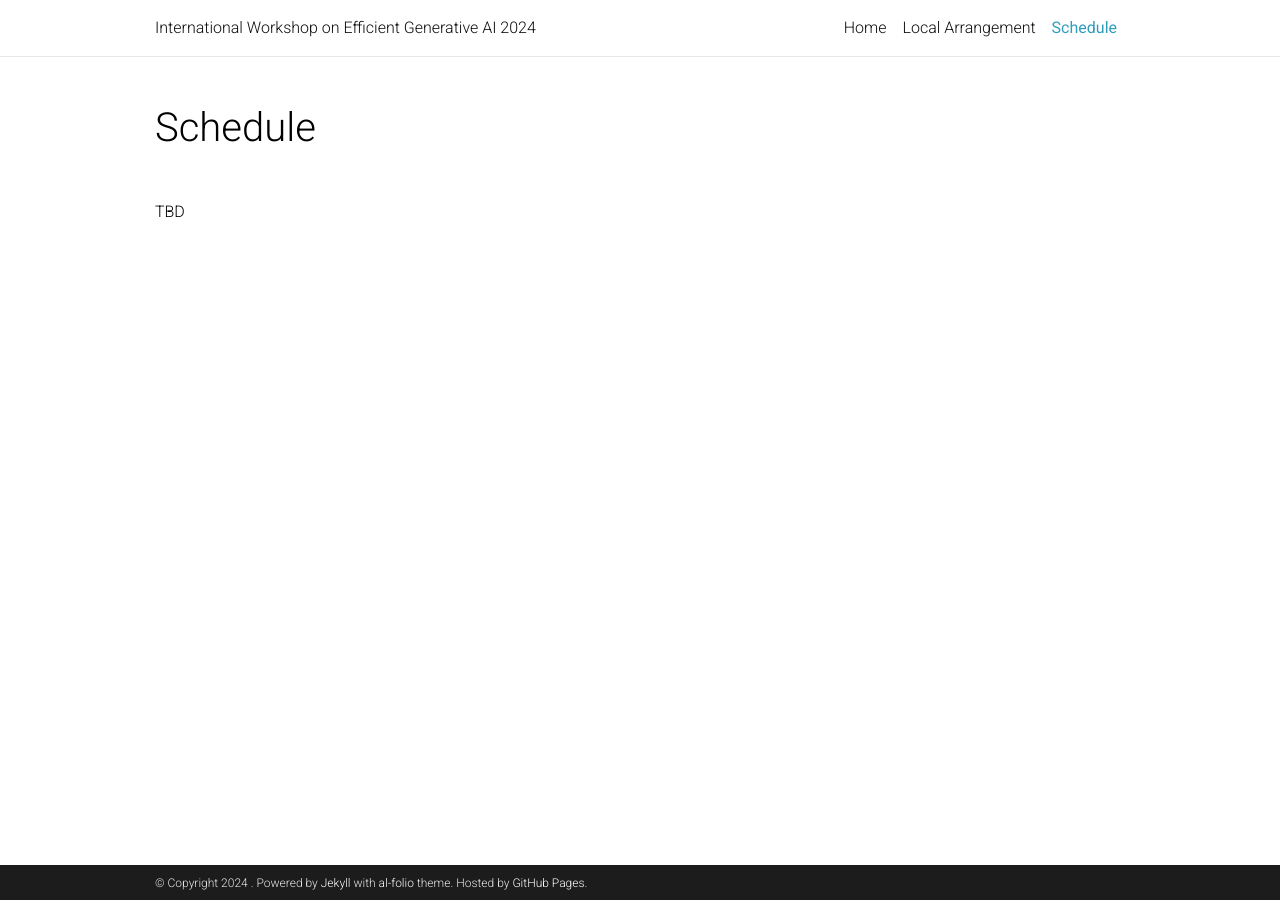
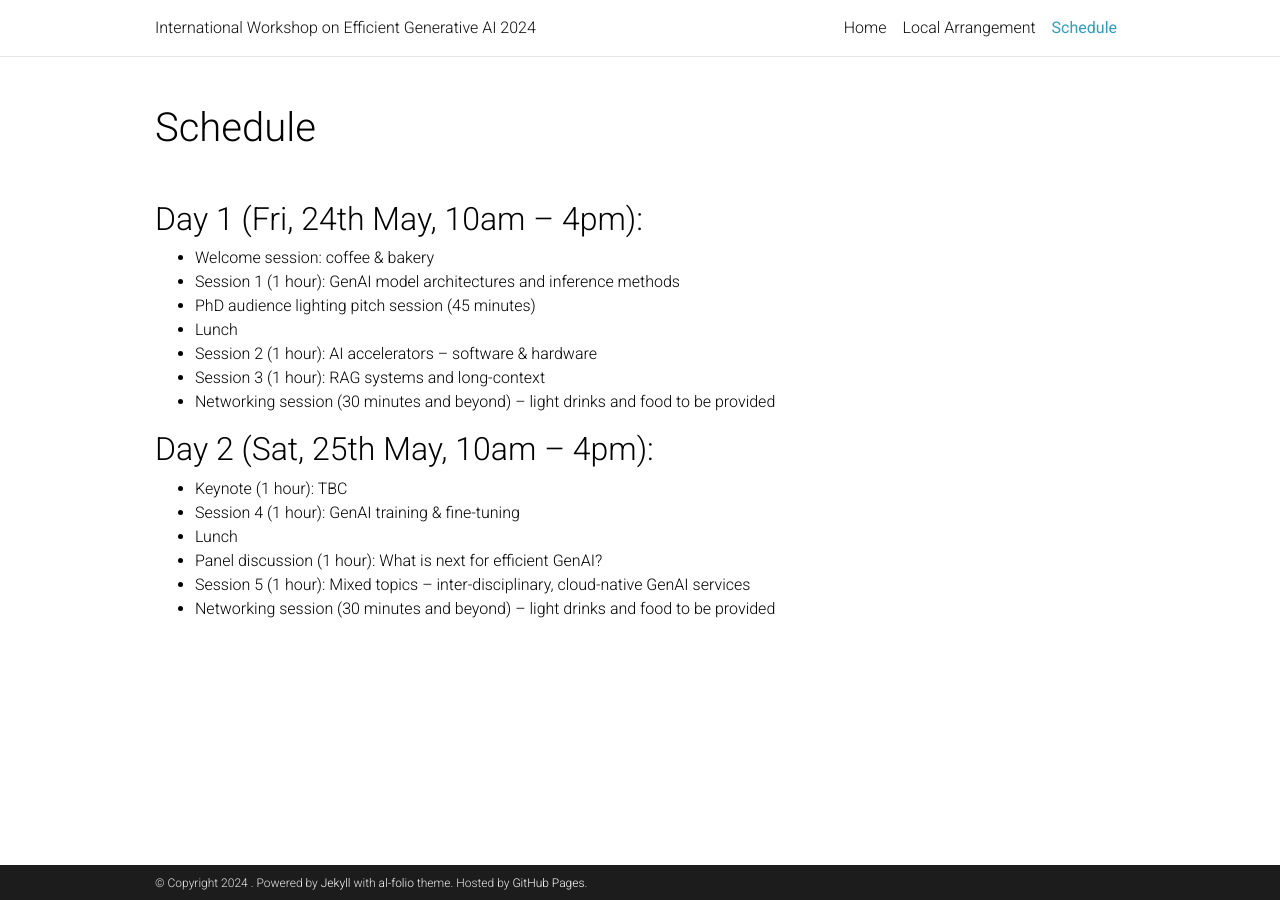
Before and after one commit to opensourcing-foundation-models/opensourcing-foundation-models.github.io, a Jekyll site: the page built from _pages/schedule.md, in a window 1280 px wide. Built offline with Jekyll 4.4.1, drawn with Linux system fonts in a browser that asks for light colours; comment, search, counter and statistics services are not loaded; a style sheet for code colours, icons or effects is not loaded.

Commit message:
update: shedule and time

```diff
--- a/_layouts/default2.html
+++ b/_layouts/default2.html
@@ -39,7 +39,7 @@ layout: parse
         <h2  align="center">International Workshop on Efficient Generative AI 2024</h2><br>
         <p align="center">
         @ EffiGenAI 2024<br>
-        <!-- Room 220-222, Ernest N. Morial Convention Center<br> -->
+        2024/05/25 ~ 2024/05/26<br>
         <!-- New Orleans, Louisiana, United States<br><br> -->
 
         <!-- Quick Links: -->
--- a/_pages/schedule.md
+++ b/_pages/schedule.md
@@ -36,5 +36,21 @@ nav_order: 5
 <!-- | | 7. Delve into PPO: Implementation Matters for Stable RLHF | -->
 <!-- | | 8. FLASK: Fine-grained Language Model Evaluation based on Alignment Skill Sets | -->
 <!-- | 17:20-17:30 | Closing Remarks | -->
+## Day 1 (Fri, 24th May, 10am – 4pm):
 
-TBD
+- Welcome session: coffee & bakery
+- Session 1 (1 hour): GenAI model architectures and inference methods
+- PhD audience lighting pitch session (45 minutes)
+- Lunch
+- Session 2 (1 hour): AI accelerators – software & hardware
+- Session 3 (1 hour): RAG systems and long-context
+- Networking session (30 minutes and beyond) – light drinks and food to be provided
+
+## Day 2 (Sat, 25th May, 10am – 4pm):
+
+- Keynote (1 hour): TBC
+- Session 4 (1 hour): GenAI training & fine-tuning
+- Lunch
+- Panel discussion (1 hour): What is next for efficient GenAI?
+- Session 5 (1 hour): Mixed topics – inter-disciplinary, cloud-native GenAI services
+- Networking session (30 minutes and beyond) – light drinks and food to be provided
```
Also changed, not shown: _pages/home.md (+6 -1 lines), assets/img/organizers/shangmin_guo.jpg (added).
